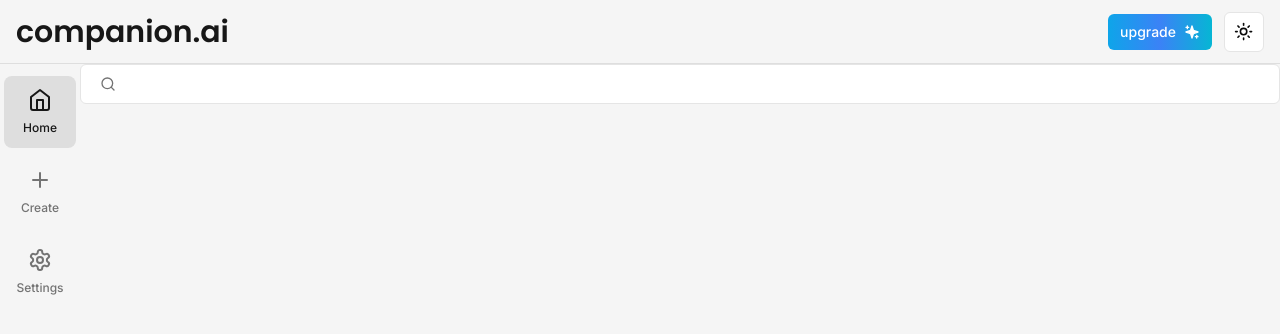
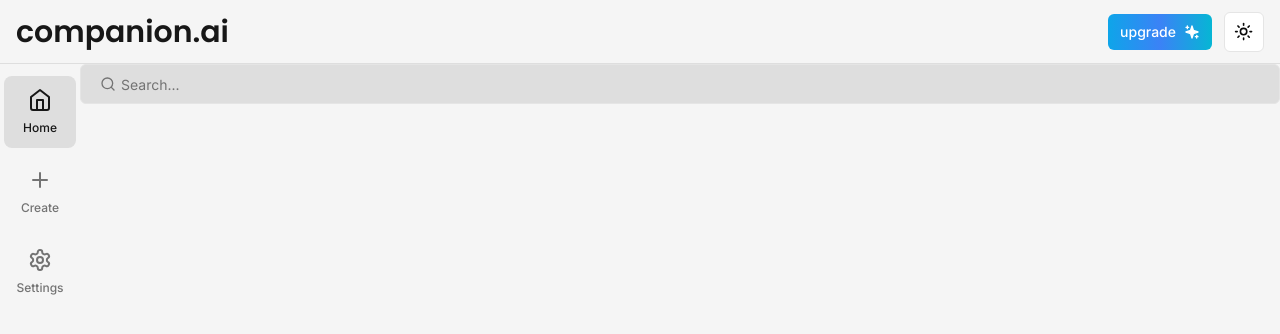
Before and after one commit to neilsen-ngoi/ai-companion, a Next.js app: page / in a window 1280 px wide. Shown: the top 334 px of the page. Built offline with nearby package versions, Linux system fonts and the light colour scheme.

Commit message:
what is debounced

```diff
--- a/components/search-input.tsx
+++ b/components/search-input.tsx
@@ -1,13 +1,18 @@
 'use client'
-
+import { Search } from 'lucide-react'
 import { Input } from './ui/input'
 import { SearchIcon } from 'lucide-react'
+import { useRouter, useSearchParams } from 'next/navigation'
 
 const SearchInput = () => {
+  const router = useRouter()
+  const searchParams = useSearchParams()
+  const categoryId = searchParams.get('categoryId')
+  const name = searchParams.get('name')
   return (
     <div className="relative">
       <SearchIcon className="absolute h-4 top-3 left-4 text-muted-foreground" />
-      <Input />
+      <Input placeholder="Search..." className=" pl-10 bg-primary/10" />
     </div>
   )
 }
```
